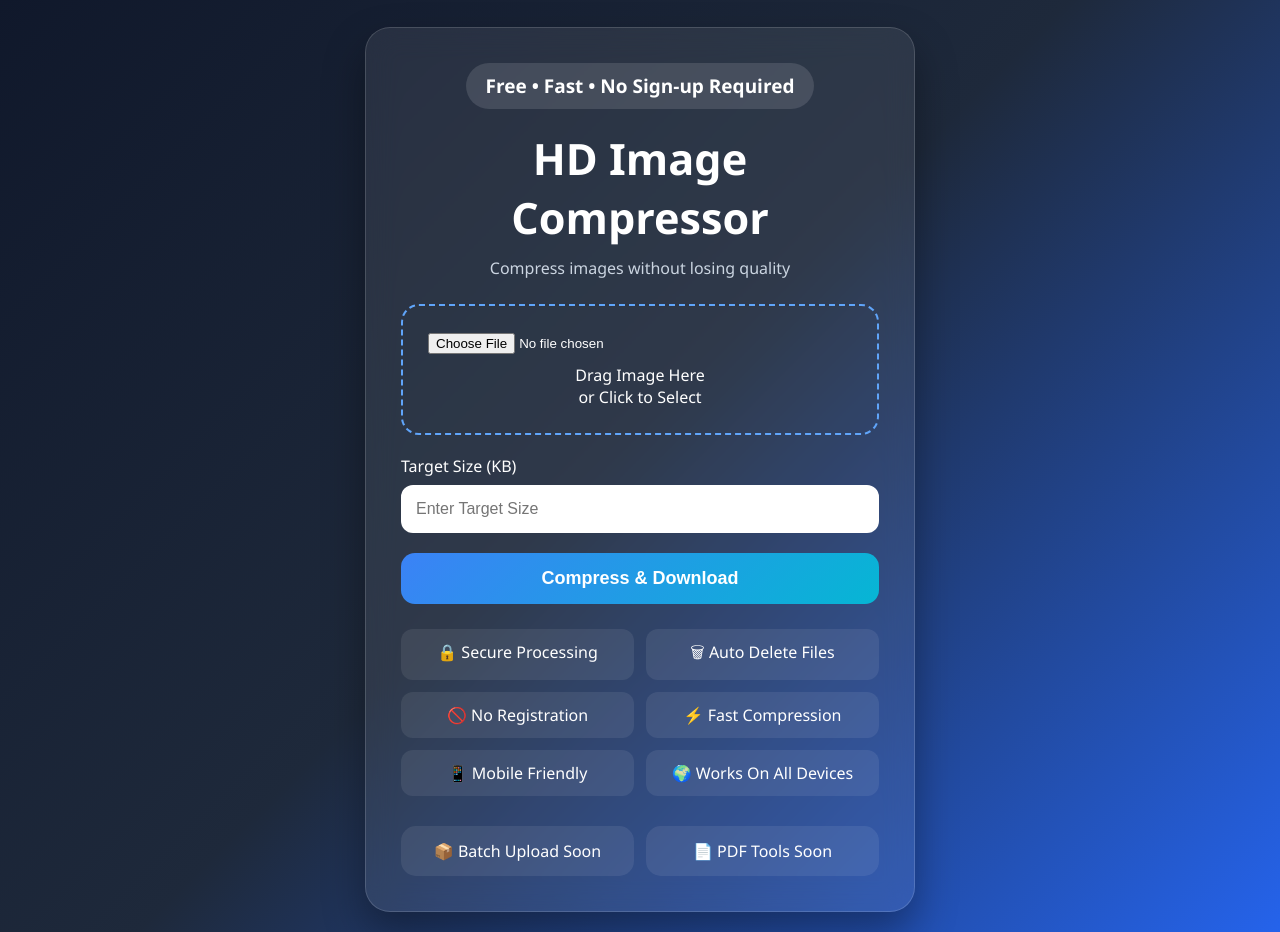
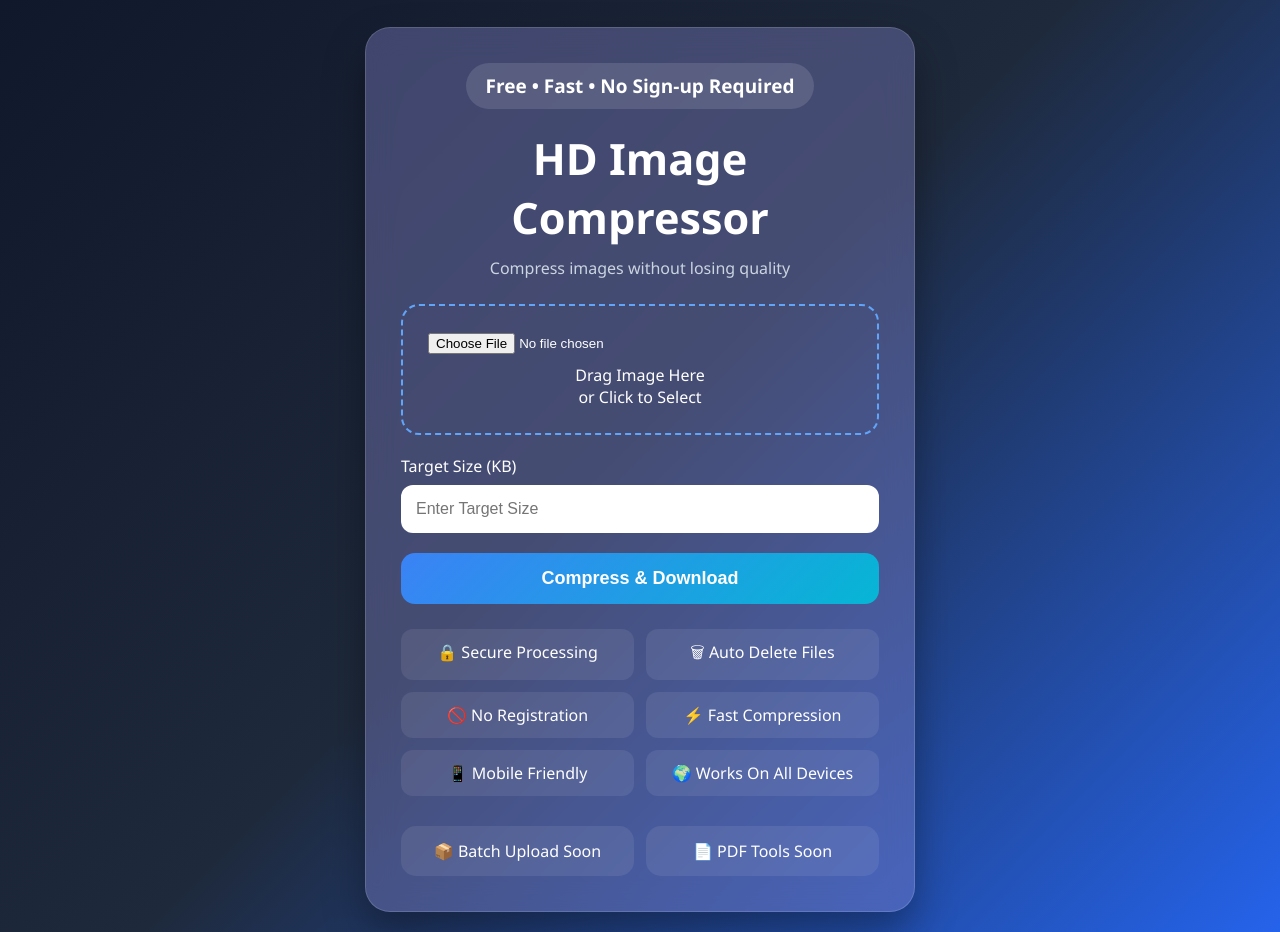
Before and after one commit to prageshwarkumar/HD-image-compressor, a Flask app: page / in a window 1280 px wide. Shown: the part 73-1005 px from the top of the page. Run offline with Flask 3, Linux system fonts and the light colour scheme; some libraries are stand-ins or nearby versions.

Commit message:
css colour change

```diff
--- a/static/style.css
+++ b/static/style.css
@@ -37,7 +37,7 @@ body{
 
     border-radius:25px;
 
-    background:rgba(255,255,255,.08);
+    background:rgba(140, 139, 211, 0.368);
 
     backdrop-filter:blur(15px);
 
```
